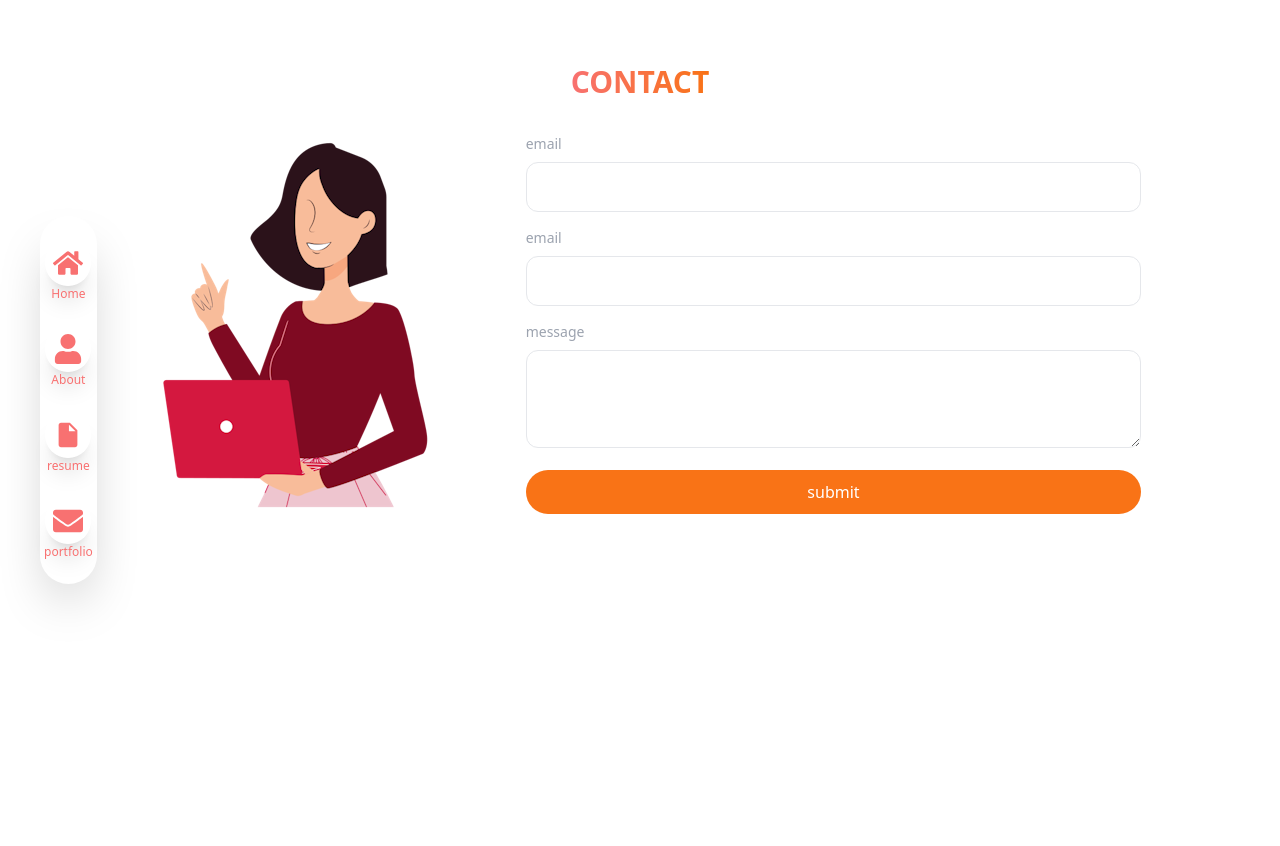
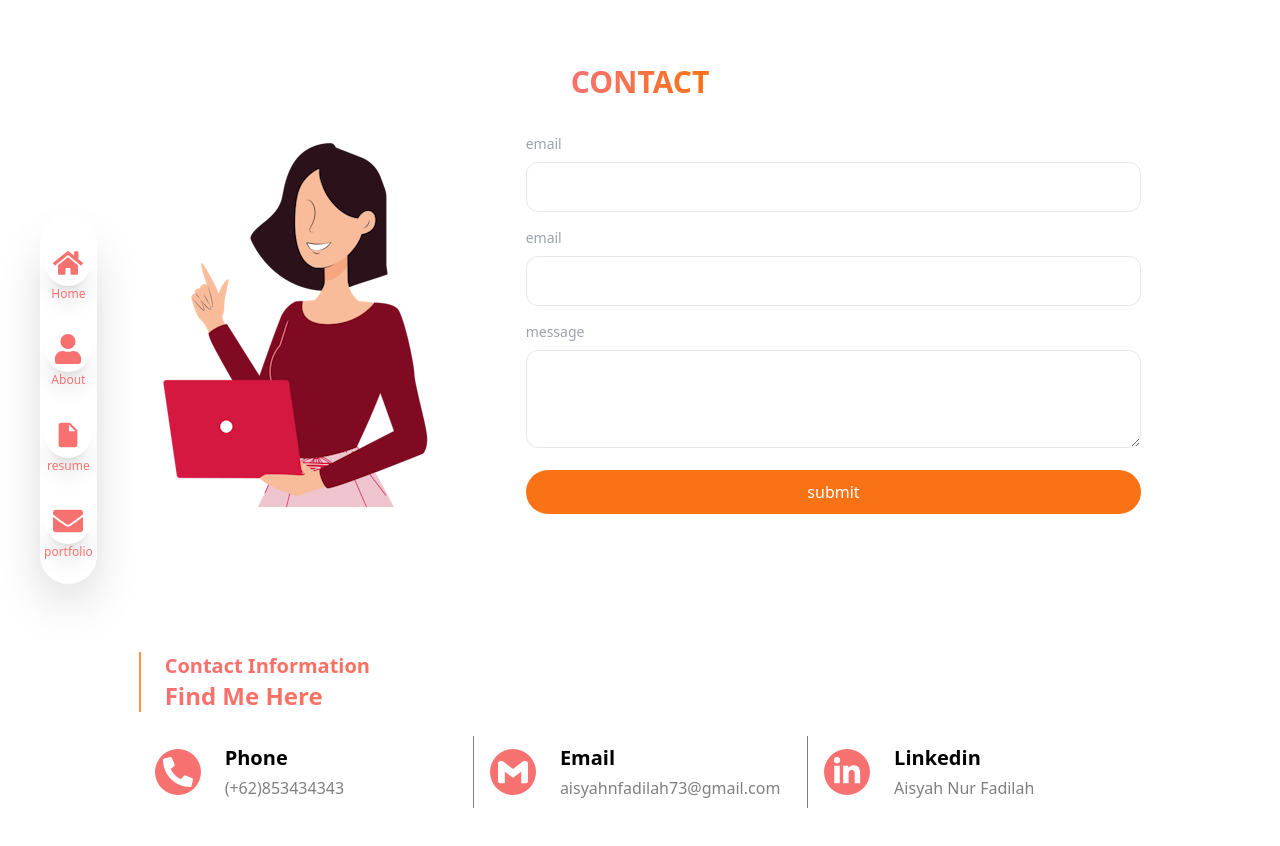
Before and after one commit to isyhfadilah/aisyahnurfadilah, a Next.js app: page /contact in a window 1280 px wide. Shown: the top 846 px of the page. Before the commit the page ends 800 px from the top, so only its background shows below. Built offline with nearby package versions, Linux system fonts and the light colour scheme; a web font is replaced by a local one.

Commit message:
feat: add detail contact in contact page

```diff
--- a/src/app/(client)/contact/page.tsx
+++ b/src/app/(client)/contact/page.tsx
@@ -1,9 +1,10 @@
-import { ContactForm } from '@/components/common/sections/contact'
+import { ContactForm, ContactInfo } from '@/components/common/sections/contact'
 
 export default function Contact() {
   return (
     <main>
       <ContactForm />
+      <ContactInfo />
     </main>
   )
 }
--- a/src/components/common/sections/contact/index.tsx
+++ b/src/components/common/sections/contact/index.tsx
@@ -1 +1,2 @@
 export { ContactForm } from './contact'
+export { ContactInfo } from './information'
--- /dev/null
+++ b/src/components/common/sections/contact/information.tsx
@@ -0,0 +1,17 @@
+import Container from '../../layouts/Container'
+import { GradientText } from '@/components/ui/title/gradient'
+import { HomeContact } from '@/components/ui/cards/contact/home'
+
+export const ContactInfo = () => {
+  return (
+    <section className="py-16">
+      <Container>
+        <div className="flex flex-col border-l-2 border-l-orange pl-6">
+          <GradientText text="Contact Information" sizes="text-xl" />
+          <GradientText text="Find Me Here" sizes="text-2xl" />
+        </div>
+        <HomeContact />
+      </Container>
+    </section>
+  )
+}
--- /dev/null
+++ b/src/components/ui/cards/contact/home.tsx
@@ -0,0 +1,33 @@
+import { FaPhoneAlt } from 'react-icons/fa'
+import { SiGmail } from 'react-icons/si'
+import { FaLinkedinIn } from 'react-icons/fa'
+
+import { CardContact } from '.'
+
+const contact = [
+  {
+    title: 'phone',
+    detail: '(+62)853434343',
+    icon: <FaPhoneAlt className="text-white text-3xl" />
+  },
+  {
+    title: 'email',
+    detail: 'aisyahnfadilah73@gmail.com',
+    icon: <SiGmail className="text-white text-3xl" />
+  },
+  {
+    title: 'linkedin',
+    detail: 'Aisyah Nur Fadilah',
+    icon: <FaLinkedinIn className="text-white text-3xl" />
+  }
+]
+
+export const HomeContact = () => {
+  return (
+    <div className="grid grid-cols-3 divide-x divide-black/50 mt-6">
+      {contact.map((item, index) => (
+        <CardContact key={index} title={item.title} detail={item.detail} icon={item.icon} />
+      ))}
+    </div>
+  )
+}
--- /dev/null
+++ b/src/components/ui/cards/contact/index.tsx
@@ -0,0 +1,19 @@
+import React, { ReactElement } from 'react'
+
+export interface ContactProps {
+  title: string
+  detail: string
+  icon: ReactElement
+}
+
+export const CardContact = ({ title, detail, icon }: ContactProps) => {
+  return (
+    <div className="flex items-center gap-6 py-2 px-4">
+      <div className="rounded-full p-2 bg-red">{icon}</div>
+      <div className="flex flex-col space-y-1">
+        <h1 className="text-xl font-semibold capitalize">{title}</h1>
+        <p className="text-black/50">{detail}</p>
+      </div>
+    </div>
+  )
+}
--- a/src/shared/styles/app.css
+++ b/src/shared/styles/app.css
@@ -209,6 +209,7 @@
 .grid{display:grid;}
 .grid-cols-1{grid-template-columns:repeat(1,minmax(0,1fr));}
 .grid-cols-2{grid-template-columns:repeat(2,minmax(0,1fr));}
+.grid-cols-3{grid-template-columns:repeat(3,minmax(0,1fr));}
 .mx-auto{margin-left:auto;margin-right:auto;}
 .my{margin-top:1rem;margin-bottom:1rem;}
 .my-10{margin-top:2.5rem;margin-bottom:2.5rem;}
@@ -284,6 +285,8 @@
 .space-y-4>:not([hidden])~:not([hidden]){--un-space-y-reverse:0;margin-top:calc(1rem * calc(1 - var(--un-space-y-reverse)));margin-bottom:calc(1rem * var(--un-space-y-reverse));}
 .space-y-6>:not([hidden])~:not([hidden]){--un-space-y-reverse:0;margin-top:calc(1.5rem * calc(1 - var(--un-space-y-reverse)));margin-bottom:calc(1.5rem * var(--un-space-y-reverse));}
 .space-y-8>:not([hidden])~:not([hidden]){--un-space-y-reverse:0;margin-top:calc(2rem * calc(1 - var(--un-space-y-reverse)));margin-bottom:calc(2rem * var(--un-space-y-reverse));}
+.divide-x>:not([hidden])~:not([hidden]){--un-divide-x-reverse:0;border-left-width:calc(1px * calc(1 - var(--un-divide-x-reverse)));border-right-width:calc(1px * var(--un-divide-x-reverse));}
+.divide-black\/50>:not([hidden])~:not([hidden]){border-color:rgba(0,0,0,0.5);}
 .overflow-hidden{overflow:hidden;}
 .\!border{border-width:1px !important;}
 .border{border-width:1px;}
```
